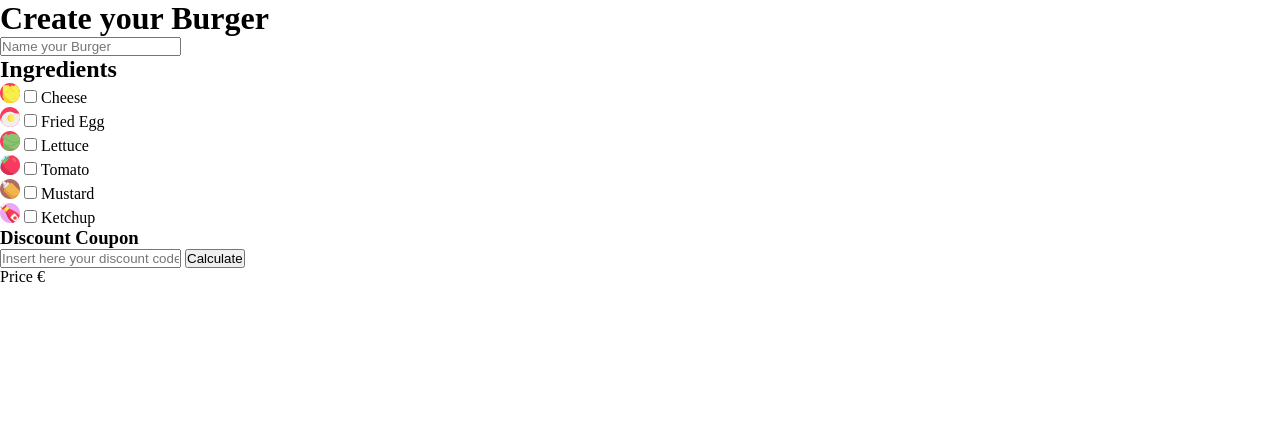
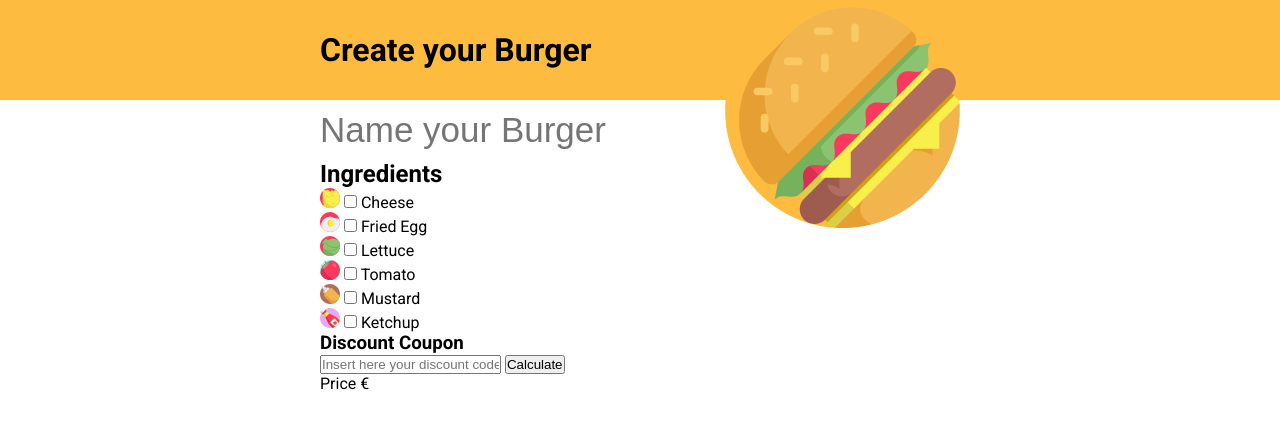
Before and after one commit to Geeogee/js-burger, a plain HTML site: page index.html in a window 1280 px wide. Drawn offline with Linux system fonts and the light colour scheme.

Commit message:
Added some CSS

```diff
--- a/css/style.css
+++ b/css/style.css
@@ -2,6 +2,55 @@
     padding: 0;
     margin: 0;
     box-sizing: border-box;
+}
+
+body {
+    font-family: "Roboto", sans-serif;
+}
+
+.container {
+    width: 50%;
+    margin: 0 auto;
+}
+
+/* Header */
+header {
+    height: 100px;
+
+    display: flex;
+    align-items: center;
+
+    background-color: #fdbb40;
+}
+
+header > .container {
+    position: relative;
+}
+
+h1#main-title {
+    color: #000;
+    font-weight: 700;
+}
+
+header #logo {
+    position: absolute;
+    top: -100%;
+    right: 0;
+}
+
+/* Main */
+
+#burger-name {
+    border: 0;
+    padding: 10px 20px;
+    padding-left: 0;
+
+    font-size: 35px;
+    color: #777b81;
+}
+
+#burger-name:focus {
+    outline: 0;
 }
 
 .ingredients {
--- a/index.html
+++ b/index.html
@@ -5,17 +5,28 @@
     <meta http-equiv="X-UA-Compatible" content="IE=edge">
     <meta name="viewport" content="width=device-width, initial-scale=1.0">
     <title>Document</title>
+    <!-- Google fonts -->
+    <link rel="preconnect" href="https://fonts.gstatic.com">
+    <link href="https://fonts.googleapis.com/css2?family=Roboto:wght@400;500;700&display=swap" rel="stylesheet">
     <!-- CSS -->
     <link rel="stylesheet" href="css/style.css">
 </head>
 <body>
     <header>
-        <h1>
+        <div class="container">
+
+            <h1 id="main-title">
                 Create your Burger
             </h1>
+
+            <img id="logo" src="img/burger-top.png">
+
+        </div>
     </header>
 
     <main>
+
+        <div class="container">
             <input type="text" id="burger-name" placeholder="Name your Burger">
 
             <h2>Ingredients</h2>
@@ -28,7 +39,7 @@
                 </li>
                 <li>
                     <img src="img/fried-egg.svg" alt="Fried Egg">
-                <input type="checkbox" id="egg" class="ingr-check" data-price="2">
+                    <input type="checkbox" id="egg" class="ingr-check" data-price="5">
                     <label for="egg">Fried Egg</label>
                 </li>
                 <li>
@@ -38,7 +49,7 @@
                 </li>
                 <li>
                     <img src="img/tomato.svg" alt="Tomato">
-                <input type="checkbox" id="tomato" class="ingr-check" data-price="2">
+                    <input type="checkbox" id="tomato" class="ingr-check" data-price="3">
                     <label for="tomato">Tomato</label>
                 </li>
                 <li>
@@ -56,15 +67,18 @@
             <h3>Discount Coupon</h3>
             <input type="text" id="discount-code" placeholder="Insert here your discount code">
             <button id="calc-btn">Calculate</button>
+        </div>
     </main>
 
     <footer>
+        <div class="container">
             <div class="price-div">
                 Price &euro;
                 <span id="price">
 
                 </span>
             </div>
+        </div>
     </footer>
     <!-- Script -->
     <script src="js/script.js"></script>
```
Lines whose indentation alone changed are shown as unchanged.
